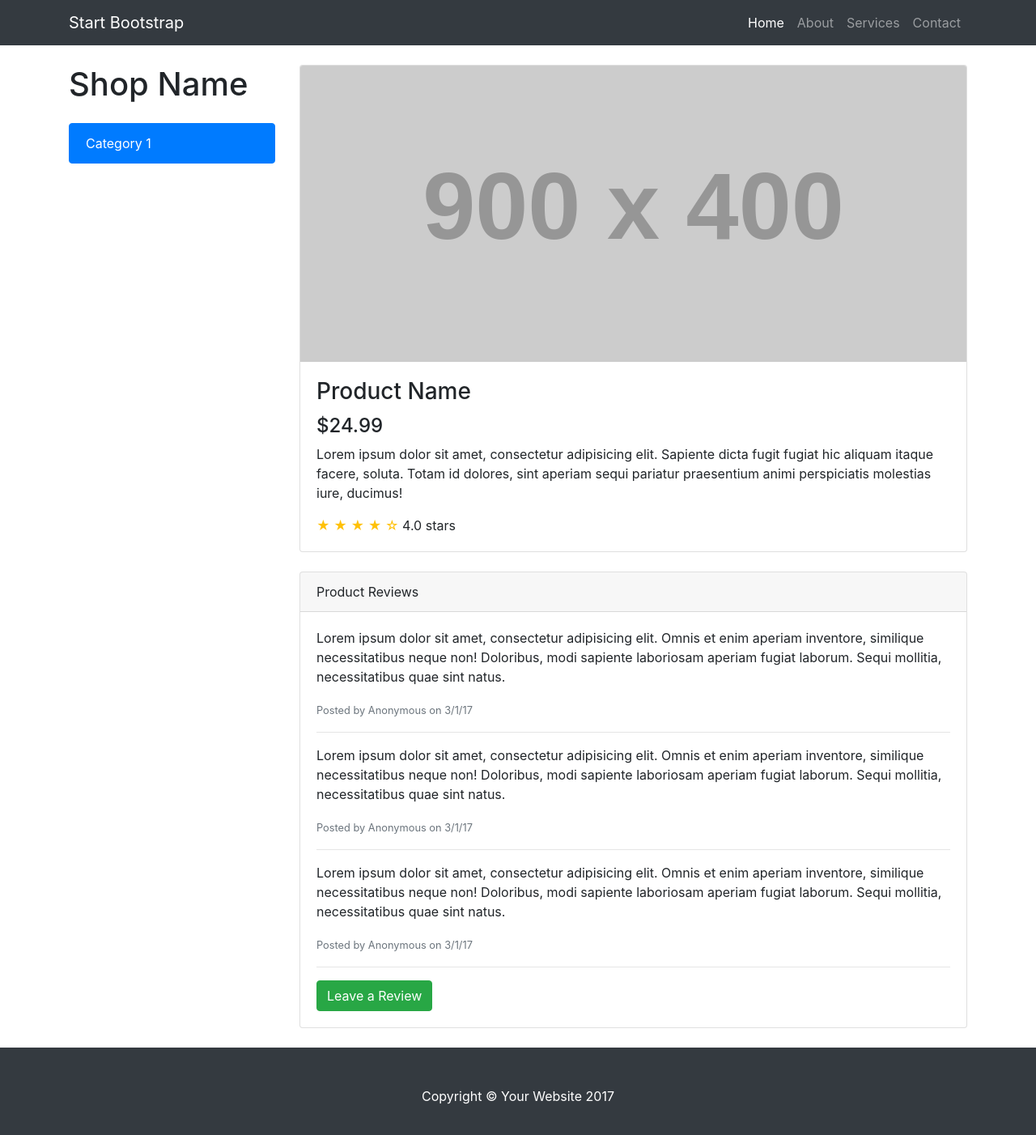
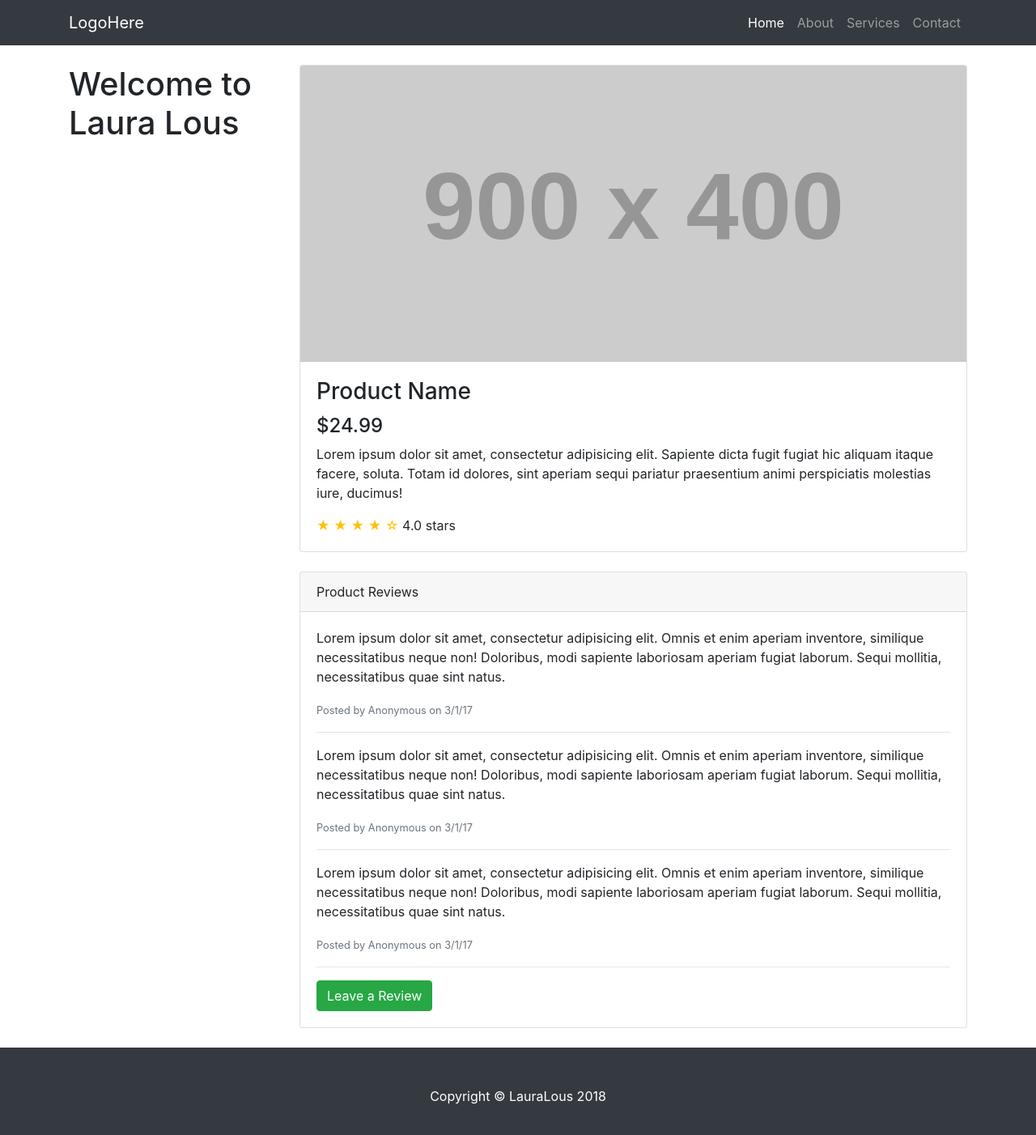
Before and after one commit to teckousa/lauraLous, a website: page index.html in a window 1280 px wide. Shown: the whole page at 81% size. Drawn offline with Linux system fonts and the light colour scheme; placeholder pictures from the web are drawn by us.

Commit message:
lauraLousV1.0

```diff
--- a/index.html
+++ b/index.html
@@ -8,7 +8,7 @@
     <meta name="description" content="">
     <meta name="author" content="">
 
-    <title>Shop Item - Start Bootstrap Template</title>
+    <title>Laura Lous Bracelets</title>
 
     <!-- Bootstrap core CSS -->
     <link href="vendor/bootstrap/css/bootstrap.min.css" rel="stylesheet">
@@ -23,16 +23,18 @@
     <!-- Navigation -->
     <nav class="navbar navbar-expand-lg navbar-dark bg-dark fixed-top">
       <div class="container">
-        <a class="navbar-brand" href="#">Start Bootstrap</a>
+        <a class="navbar-brand" href="index.html">LogoHere</a>
         <button class="navbar-toggler" type="button" data-toggle="collapse" data-target="#navbarResponsive" aria-controls="navbarResponsive" aria-expanded="false" aria-label="Toggle navigation">
           <span class="navbar-toggler-icon"></span>
         </button>
         <div class="collapse navbar-collapse" id="navbarResponsive">
           <ul class="navbar-nav ml-auto">
             <li class="nav-item active">
-              <a class="nav-link" href="#">Home
+              <a class="nav-link" href="index.html">Home
+			<!--
                 <span class="sr-only">(current)</span>
-              </a>
+              		-->
+	      </a>
             </li>
             <li class="nav-item">
               <a class="nav-link" href="#">About</a>
@@ -54,10 +56,12 @@
       <div class="row">
 
         <div class="col-lg-3">
-          <h1 class="my-4">Shop Name</h1>
-          <div class="list-group">
+          <h1 class="my-4">Welcome to Laura Lous</h1>
+          <!--
+	  <div class="list-group">
             <a href="#" class="list-group-item active">Category 1</a>
           </div>
+	  -->
         </div>
         <!-- /.col-lg-3 -->
 
@@ -105,7 +109,7 @@
     <!-- Footer -->
     <footer class="py-5 bg-dark">
       <div class="container">
-        <p class="m-0 text-center text-white">Copyright &copy; Your Website 2017</p>
+        <p class="m-0 text-center text-white">Copyright &copy; LauraLous 2018</p>
       </div>
       <!-- /.container -->
     </footer>
```
